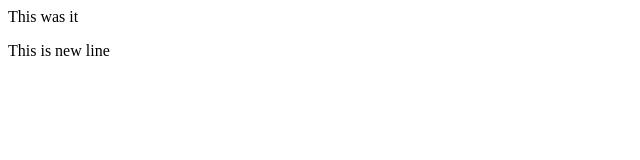
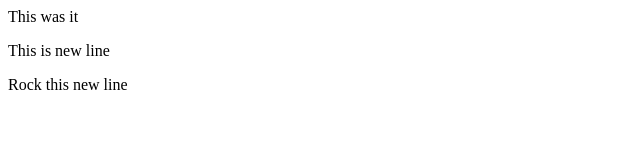
Before and after one commit to bruceka/SimpleHttpTrigger, a plain HTML site: page index.html in a window 1280 px wide. Shown: the whole page, without its empty margins (0-640 px from the left). Drawn offline with Linux system fonts and the light colour scheme.

Commit message:
Final update Update index.html
the description line for update

```diff
--- a/index.html
+++ b/index.html
@@ -2,5 +2,6 @@
   <body>
     <p>This was it</p>
     <P>This is new line</P>
+    <p>Rock this new line</p>
   </body>
 </html>
```
